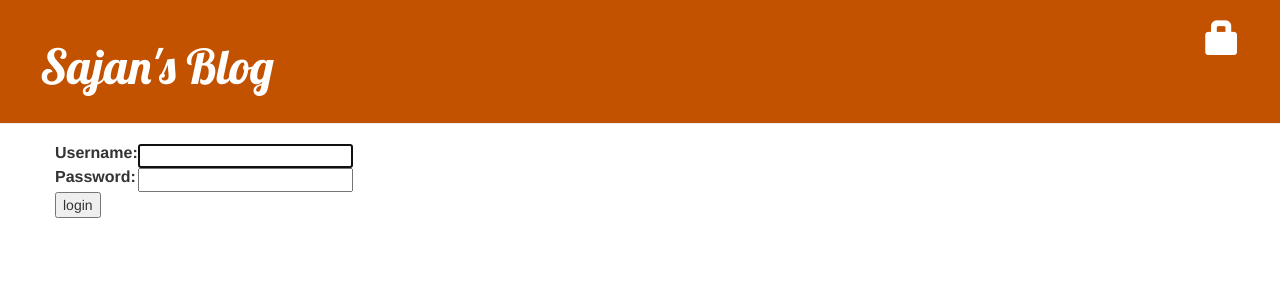
After one commit to sajankp/basic_blog_application, a Django app: page /accounts/login/ in a window 1280 px wide. The commit adds this page. Shown: the top 300 px of the page. Run offline with Django 3.2, Linux system fonts and the light colour scheme; some libraries are stand-ins or nearby versions.

Commit message:
security and draft options added

```diff
--- a/blog/templates/blog/base.html
+++ b/blog/templates/blog/base.html
@@ -11,6 +11,10 @@
     <div class="page-header">
       {% if user.is_authenticated %}
         <a href="{% url 'post_new' %}" class="top-menu"><span class="glyphicon glyphicon-plus"></span></a>
+        <a href="{% url 'post_draft_list' %}" class="top-menu"><span class="glyphicon glyphicon-edit"></span></a>
+        <p class="top-menu">Hello {{ user.username }} <small>(<a href="{% url 'logout' %}">Log out</a>)</small></p>
+      {% else %}
+              <a href="{% url 'login' %}" class="top-menu"><span class="glyphicon glyphicon-lock"></span></a>
       {% endif %}
         <h1><a href="/">Sajan's Blog</a></h1>
     </div>
--- /dev/null
+++ b/blog/templates/registration/login.html
@@ -0,0 +1,24 @@
+{% extends "blog/base.html" %}
+
+{% block content %}
+    {% if form.errors %}
+        <p>Your username and password didn't match. Please try again.</p>
+    {% endif %}
+
+    <form method="post" action="{% url 'login' %}">
+    {% csrf_token %}
+        <table>
+        <tr>
+            <td>{{ form.username.label_tag }}</td>
+            <td>{{ form.username }}</td>
+        </tr>
+        <tr>
+            <td>{{ form.password.label_tag }}</td>
+            <td>{{ form.password }}</td>
+        </tr>
+        </table>
+
+        <input type="submit" value="login" />
+        <input type="hidden" name="next" value="{{ next }}" />
+    </form>
+{% endblock %}
--- a/blog/urls.py
+++ b/blog/urls.py
@@ -6,4 +6,7 @@ urlpatterns = [
     path('post/<int:pk>/',views.post_detail, name='post_detail'),
     path('post/new', views.post_new, name='post_new'),
     path('post/<int:pk>/edit/', views.post_edit, name='post_edit'),
+    path('drafts/',views.post_draft_list, name="post_draft_list"),
+    path('post/<int:pk>/publish', views.post_publish, name='post_publish'),
+    path('post/<int:pk>/remove',views.post_remove, name='post_remove'),
 ]
--- a/mysite/settings.py
+++ b/mysite/settings.py
@@ -120,3 +120,5 @@ USE_TZ = True
 
 STATIC_URL = '/static/'
 STATIC_ROOT = os.path.join(BASE_DIR, 'static')
+
+LOGIN_REDIRECT_URL = '/'
--- a/mysite/urls.py
+++ b/mysite/urls.py
@@ -16,7 +16,11 @@ Including another URLconf
 from django.contrib import admin
 from django.urls import path, include
 
+from django.contrib.auth import views
+
 urlpatterns = [
     path('admin/', admin.site.urls),
+    path('accounts/login/',views.LoginView.as_view(), name='login'),
+    path('accounts/logout/', views.LogoutView.as_view(next_page='/'), name='logout'),
     path('', include('blog.urls')),
 ]
```
Also changed, not shown: blog/templates/blog/post_detail.html (+5 -2 lines), blog/templates/blog/post_draft_list.html (added, +11 -0 lines), blog/views.py (+22 -2 lines).
